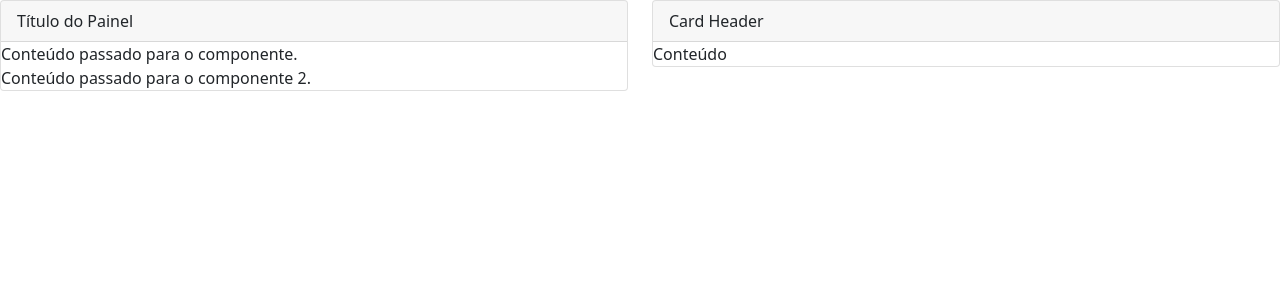
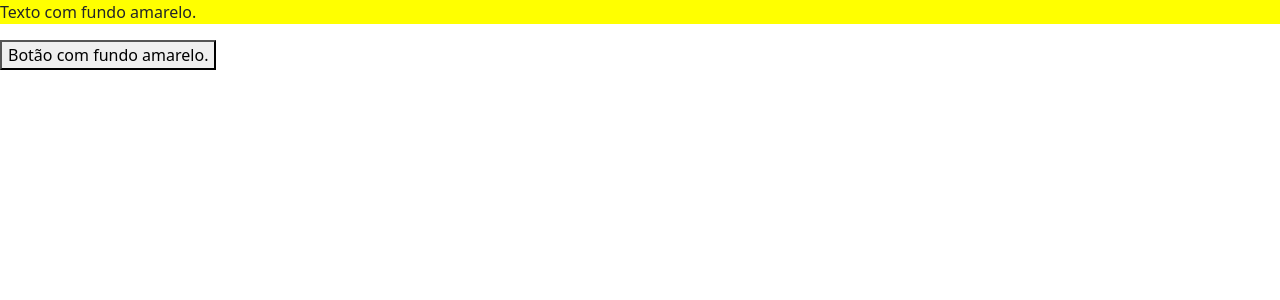
Before and after one commit to pininho/curso-angular-loiane-diretivas, an Angular app: page / in a window 1280 px wide. Shown: the top 300 px of the page. Built offline with nearby package versions, Linux system fonts and the light colour scheme.

Commit message:
criando diretiva: elementref e renderer

```diff
--- a/src/app/app.component.html
+++ b/src/app/app.component.html
@@ -10,7 +10,7 @@
   <app-operador-elvis></app-operador-elvis>
 </app-exemplo-ng-content--->
 
-<app-exemplo-ng-content>
+<!--app-exemplo-ng-content>
   <div class="titulo">
     Título do Painel
   </div>
@@ -20,4 +20,6 @@
   <div class="corpo">
     Conteúdo passado para o componente 2.
   </div>
-</app-exemplo-ng-content>
+</app-exemplo-ng-content-->
+
+<app-diretivas-customizadas></app-diretivas-customizadas>
--- a/src/app/app.module.ts
+++ b/src/app/app.module.ts
@@ -11,6 +11,8 @@
 import { FormsModule } from '@angular/forms';
 import { OperadorElvisComponent } from './operador-elvis/operador-elvis.component';
 import { ExemploNgContentComponent } from './exemplo-ng-content/exemplo-ng-content.component';
+import { FundoAmareloDirective } from './shared/fundo-amarelo.directive';
+import { DiretivasCustomizadasComponent } from './diretivas-customizadas/diretivas-customizadas.component';
 
 @NgModule({
   declarations: [
@@ -22,7 +24,9 @@
     DiretivaNgclassComponent,
     DiretivaNgstyleComponent,
     OperadorElvisComponent,
-    ExemploNgContentComponent
+    ExemploNgContentComponent,
+    FundoAmareloDirective,
+    DiretivasCustomizadasComponent
   ],
   imports: [
     BrowserModule,
--- /dev/null
+++ b/src/app/diretivas-customizadas/diretivas-customizadas.component.html
@@ -0,0 +1,5 @@
+<p fundoAmarelo>
+  Texto com fundo amarelo.
+</p>
+
+<button fundoAmarelo>Botão com fundo amarelo.</button>
--- /dev/null
+++ b/src/app/diretivas-customizadas/diretivas-customizadas.component.ts
@@ -0,0 +1,15 @@
+import { Component, OnInit } from '@angular/core';
+
+@Component({
+  selector: 'app-diretivas-customizadas',
+  templateUrl: './diretivas-customizadas.component.html',
+  styleUrls: ['./diretivas-customizadas.component.scss']
+})
+export class DiretivasCustomizadasComponent implements OnInit {
+
+  constructor() { }
+
+  ngOnInit(): void {
+  }
+
+}
--- /dev/null
+++ b/src/app/shared/fundo-amarelo.directive.ts
@@ -0,0 +1,19 @@
+import { Directive, ElementRef, Renderer2 } from '@angular/core';
+
+@Directive({
+  selector: 'p[fundoAmarelo]'
+})
+export class FundoAmareloDirective {
+
+  constructor(private _elementRef: ElementRef,
+              private _renderer: Renderer2
+              ) {
+    //console.log(this._elementRef);
+    //this._elementRef.nativeElement.style.backgroundColor = 'yellow';
+    this._renderer.setStyle(
+      this._elementRef.nativeElement,
+      'background-color',
+      'yellow');
+  }
+
+}
```
Also changed, not shown: src/app/diretivas-customizadas/diretivas-customizadas.component.scss (added), 2 other files (tests, documents, lock files or other folders).
